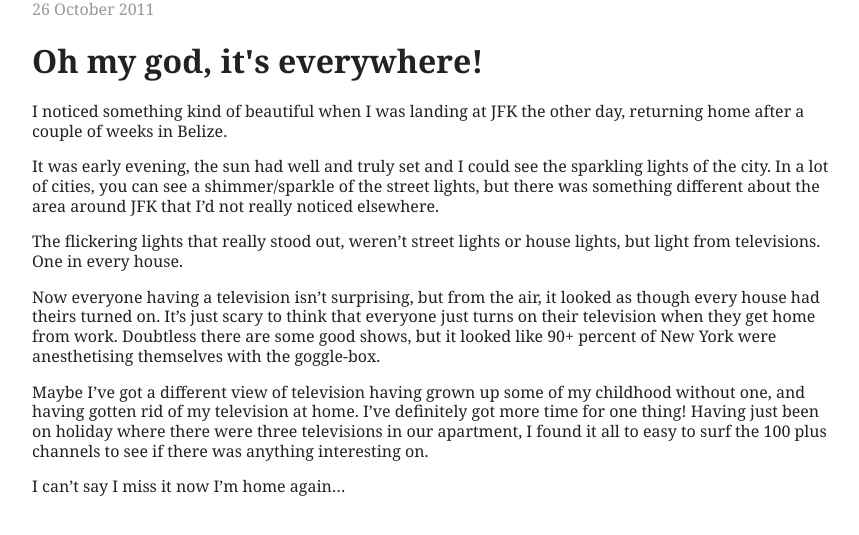
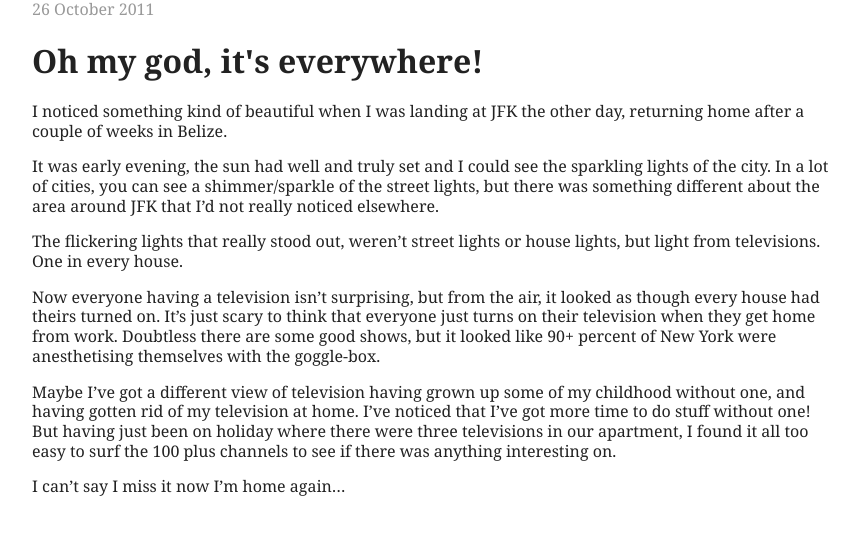
Before and after one commit to hairykiwi/blogtemplate, a Jekyll site: the page built from _posts/2011-10-26-oh-my-god-its-everywhere.md, in a window 1280 px wide. Shown: the top 535 px of the page, without its empty margins (208-1067 px from the left). Built offline with Jekyll 4.4.1, drawn with Linux system fonts in a browser that asks for light colours.

Commit message:
minor edits

```diff
--- a/_posts/2011-10-26-oh-my-god-its-everywhere.md
+++ b/_posts/2011-10-26-oh-my-god-its-everywhere.md
@@ -10,6 +10,6 @@ The flickering lights that really stood out, weren't street lights or house ligh
 
 Now everyone having a television isn't surprising, but from the air, it looked as though every house had theirs turned on. It's just scary to think that everyone just turns on their television when they get home from work. Doubtless there are some good shows, but it looked like 90+ percent of New York were anesthetising themselves with the goggle-box.
 
-Maybe I've got a different view of television having grown up some of my childhood without one, and having gotten rid of my television at home. I've definitely got more time for one thing! Having just been on holiday where there were three televisions in our apartment, I found it all to easy to surf the 100 plus channels to see if there was anything interesting on.
+Maybe I've got a different view of television having grown up some of my childhood without one, and having gotten rid of my television at home. I've noticed that I've got more time to do stuff without one! But having just been on holiday where there were three televisions in our apartment, I found it all too easy to surf the 100 plus channels to see if there was anything interesting on.
 
 I can't say I miss it now I'm home again...
```
